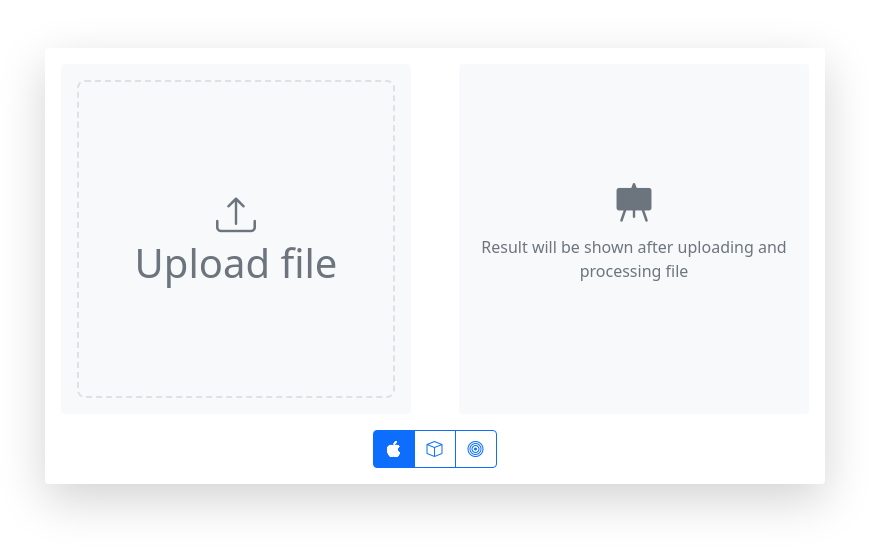
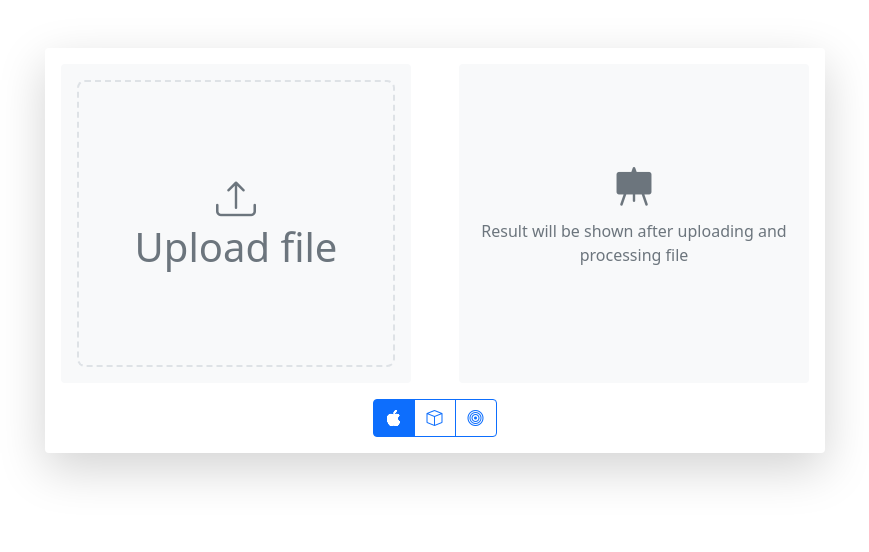
Before and after one commit to sameignatovich/Underwater, a Vue app: page / in a window 1280 px wide. Shown: the top 552 px of the page, without its empty margins (205-1074 px from the left). Built offline with nearby package versions, Linux system fonts and the light colour scheme.

Commit message:
Changed min height for blocks

```diff
--- a/src/components/RoundedBlock.vue
+++ b/src/components/RoundedBlock.vue
@@ -7,6 +7,6 @@
 <style scoped lang="scss">
   .data-block {
     height: 1px;
-    min-height: 350px;
+    min-height: 318.5px;
   }
 </style>
```
